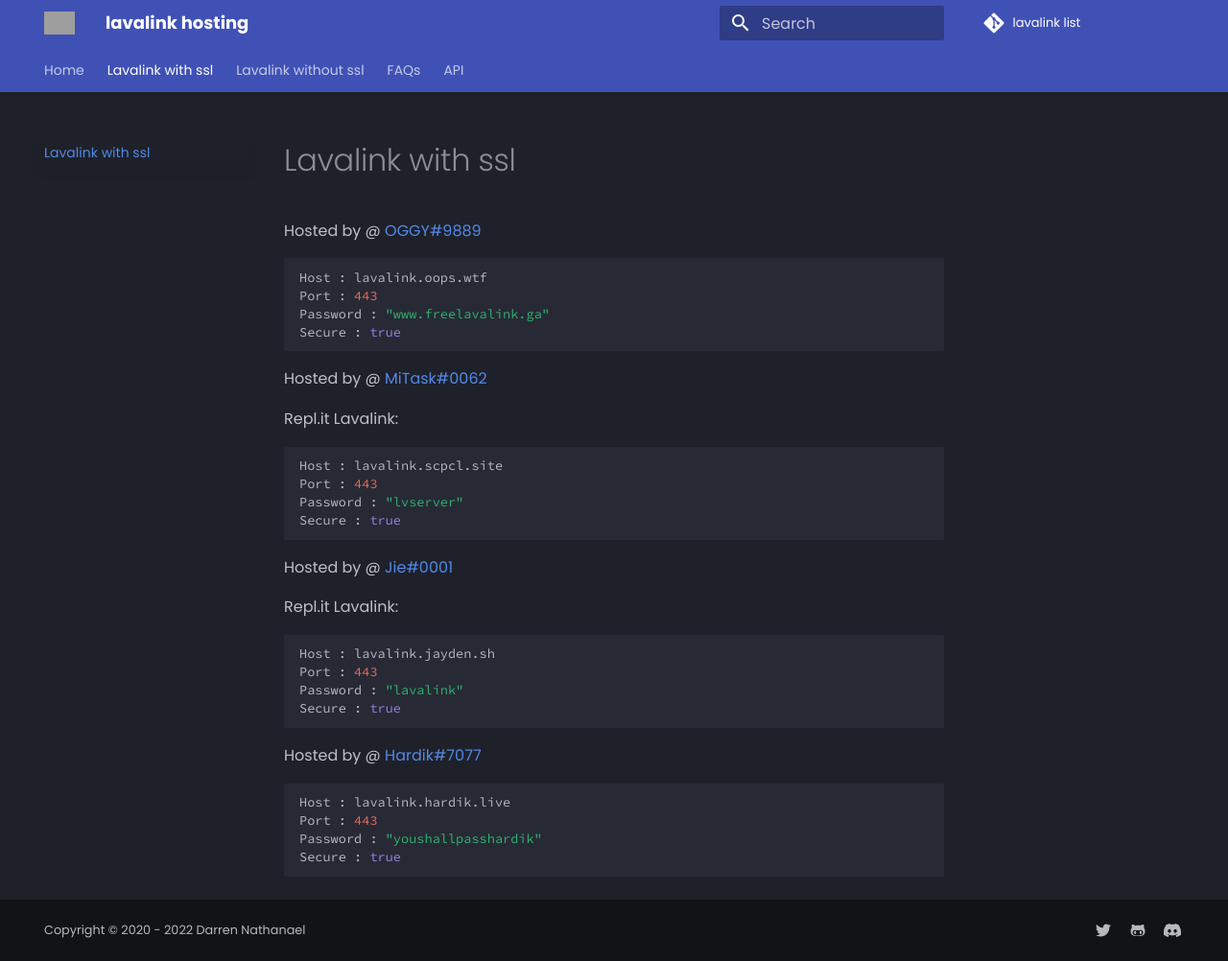
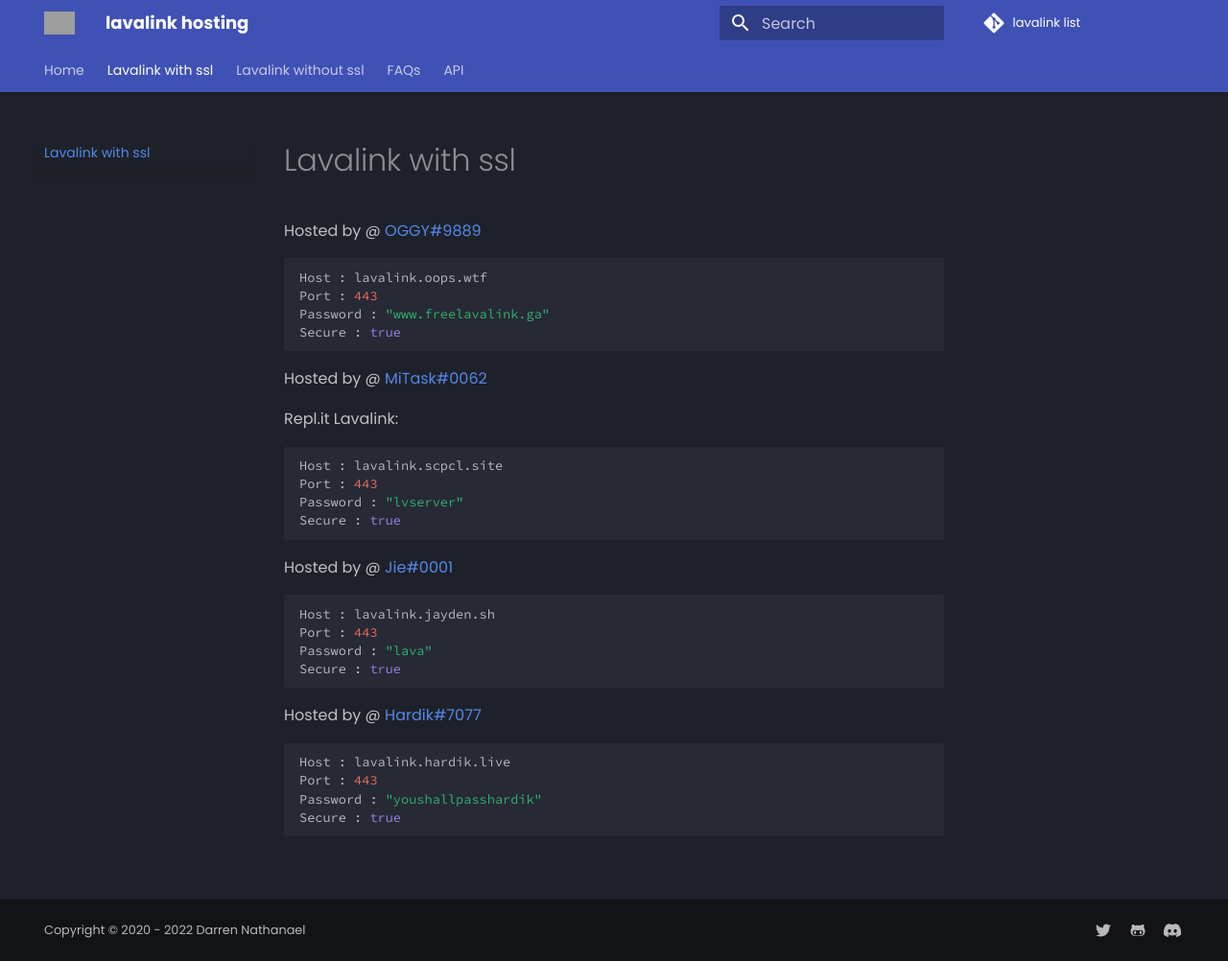
Before and after one commit to DarrenOfficial/lavalink-list, an MkDocs documentation site: the page built from docs/SSL/lavalink-with-ssl.md, in a window 1280 px wide and 1002 px high. Shown: the whole window at 96% size. Built offline with MkDocs 1.6.1 and Material for MkDocs 9.7.7, drawn with Linux system fonts in a browser that asks for light colours; comment, search, counter and statistics services are not loaded; grey boxes are pictures that could not be loaded.

Commit message:
Update lavalink-with-ssl.md (#81)

````diff
--- a/docs/SSL/lavalink-with-ssl.md
+++ b/docs/SSL/lavalink-with-ssl.md
@@ -22,12 +22,10 @@ Password : "lvserver"
 Secure : true
 ```
 Hosted by @ [Jie#0001](https://github.com/ImGudBlue)
-
-Repl.it Lavalink:
 ```bash
 Host : lavalink.jayden.sh
 Port : 443
-Password : "lavalink"
+Password : "lava"
 Secure : true
 ```
 Hosted by @ [Hardik#7077](https://hardik.live)
````
